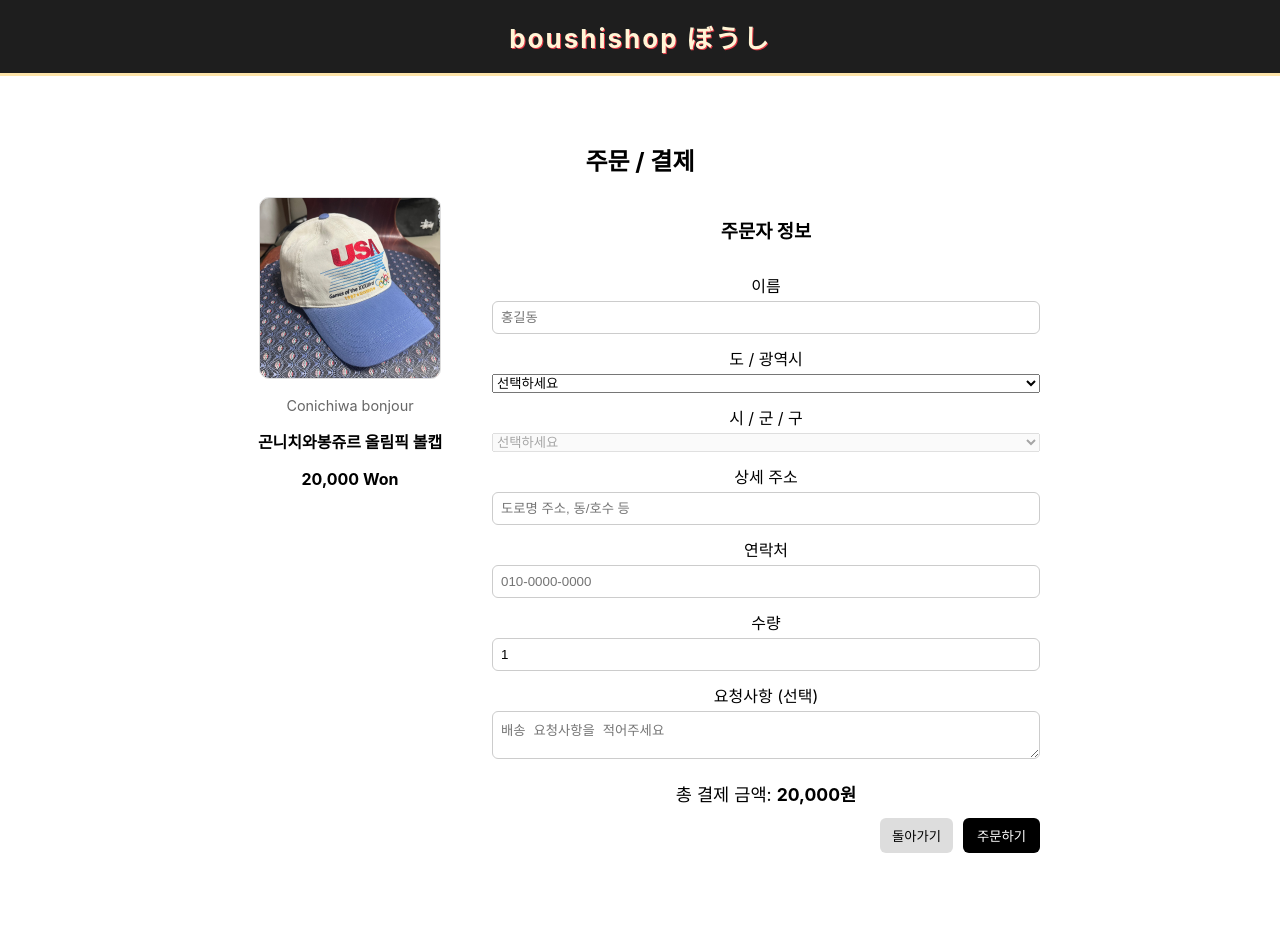
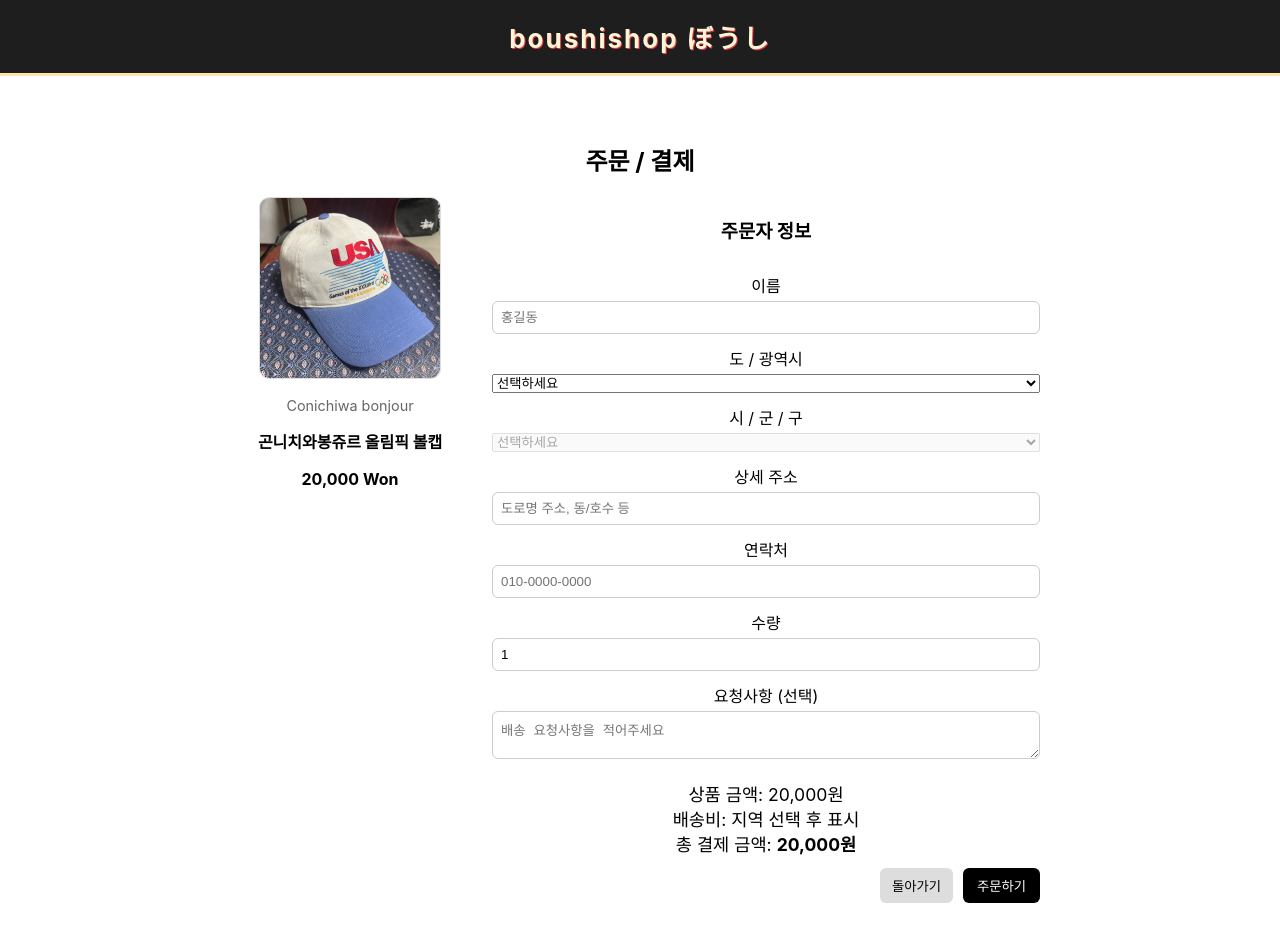
Before and after one commit to nibesmil/boushishop, a React (Create React App) app in the folder boushi/: page /checkout/1 in a window 1280 px wide. Shown: the top 944 px of the page. Built offline with nearby package versions, Linux system fonts and the light colour scheme.

Commit message:
결제창

```diff
--- a/boushi/src/components/Checkout.js
+++ b/boushi/src/components/Checkout.js
@@ -1,47 +1,135 @@
 // src/components/Checkout.js
-import { useParams, useNavigate } from "react-router-dom";
+import { useParams, useNavigate, useLocation } from "react-router-dom";
 import { useState } from "react";
 import products from "../data/products";
 
 const REGION_DATA = {
-  "": [],
-  "서울특별시": ["강남구", "강동구", "강북구", "강서구", "관악구", "광진구", "구로구", "금천구", "노원구", "동대문구",
+  "서울특별시": [
+    "강남구", "강동구", "강북구", "강서구", "관악구", "광진구", "구로구", "금천구", "노원구", "동대문구",
     "동작구", "도봉구", "마포구", "서대문구", "서초구", "성동구", "성북구", "송파구", "양천구", "영등포구", "용산구", "은평구",
     "종로구", "중구", "중랑구"
   ],
-  "인천광역시": [],
-  "부산광역시": ["해운대구", "수영구", "부산진구"],
-  "대구광역시": ["수성구", "달서구"],
-  "경기도": ["고양시", "과천시", "광명시", "광주시", "구리시", "군포시", "김포시", "남양주시", "동두천시", "부천시",
+  "인천광역시": ["중구", "동구", "미추홀구", "연수구", "남동구", "부평구", "계양구", "서구", "강화군", "옹진군"],
+  "경기도": [
+    "고양시", "과천시", "광명시", "광주시", "구리시", "군포시", "김포시", "남양주시", "동두천시", "부천시",
     "성남시", "수원시", "안산시", "안성시", "안양시", "양주시", "여주시", "오산시", "용인시", "의왕시", "의정부시", "이천시",
     "파주시", "평택시", "포천시", "하남시", "화성시", "가평군", "양평군", "연천군"
   ],
-  "충청남도": ["천안시", "공주시", "보령시", "아산시", "서산시", "논산시", "계룡시", "당진시", "금산군", "부여군", "서천군", "청양군", "홍성군", "예산군", "태안군"],
+  "강원특별자치도": [
+    "강릉시", "동해시", "삼척시", "속초시", "원주시", "춘천시", "태백시", "고성군", "양구군", "양양군",
+    "영월군", "인제군", "정선군", "철원군", "평창군", "홍천군", "화천군", "횡성군"
+  ],
+  "대전광역시": ["동구", "중구", "서구", "유성구", "대덕구"],
+  "세종특별자치시": ["조치원읍", "금남면", "부강면", "소정면", "연기면", "연동면", "연서면", "장군면", "전동면", "전의면"],
   "충청북도": ["청주시", "충주시", "제천시", "보은군", "옥천군", "영동군", "증평군", "진천군", "괴산군", "단양군", "음성군"],
-  "경상남도": ["창원시", "진주시", "김해시", "양산시", "거제시", "통영시", "사천시", "밀양시", "의령군", "함안군", "창녕군", "고성군", "남해군", "하동군", "산청군", "함양군",
+  "충청남도": [
+    "천안시", "공주시", "보령시", "아산시", "서산시", "논산시", "계룡시", "당진시", "금산군", "부여군", "서천군", "청양군", "홍성군", "예산군", "태안군"
+  ],
+  "광주광역시": ["동구", "서구", "남구", "북구", "광산구"],
+  "전라북도": [
+    "군산시", "김제시", "남원시", "익산시", "전주시", "정읍시", "고창군", "무주군", "부안군", "순창군", "완주군", "임실군", "장수군",
+    "진안군"
+  ],
+  "전라남도": [
+    "광양시", "나주시", "목포시", "순천시", "여수시", "강진군", "고흥군", "곡성군", "구례군", "담양군", "무안군", "보성군",
+    "신안군", "영광군", "영암군", "완도군", "장성군", "진도군", "함평군", "해남군", "화순군"
+  ],
+  "대구광역시": ["중구", "동구", "서구", "남구", "북구", "수성구", "달서구", "달성군", "군위군"],
+  "경상북도": [
+    "경산시", "경주시", "구미시", "김천시", "문경시", "상주시", "안동시", "영주시", "영천시", "포항시", "고령군",
+    "봉화군", "성주군", "영덕군", "영양군", "예천군", "울릉군", "울진군", "의성군", "청도군", "청송군", "칠곡군"
+  ],
+  "부산광역시": [
+    "중구", "서구", "동구", "영도구", "부산진구", "동래구", "남구", "북구", "해운대구", "사하구", "금정구", "강서구", "연제구",
+    "수영구", "사상구", "기장군"
+  ],
+  "울산광역시": ["중구", "남구", "동구", "북구", "울주군"],
+  "경상남도": [
+    "창원시", "진주시", "김해시", "양산시", "거제시", "통영시", "사천시", "밀양시", "의령군", "함안군", "창녕군", "고성군", "남해군", "하동군", "산청군", "함양군",
     "거창군", "합천군"
   ],
+  "제주특별자치도": ["서귀포시", "제주시"]
 };
+
+// 🔹 도서산간 지역 판별 함수
+function isRemoteArea(province, city) {
+  if (!province) return false;
+  if (province === "제주특별자치도") return true;
+
+  const remoteList = [
+    { province: "인천광역시", city: "강화군" },
+    { province: "인천광역시", city: "옹진군" },
+    { province: "전라남도", city: "신안군" },
+    { province: "전라남도", city: "완도군" },
+    { province: "전라남도", city: "진도군" },
+    { province: "전라남도", city: "고흥군" },
+    { province: "경상북도", city: "울릉군" },
+  ];
+
+  return remoteList.some(
+    (item) => item.province === province && item.city === city
+  );
+}
 
 function Checkout() {
   const { id } = useParams();
+  const location = useLocation();
   const navigate = useNavigate();
-  const product = products.find((p) => p.id === Number(id));
+
+  // 장바구니에서 온 경우: location.state.items 에 담겨 있음
+  const cartItems = location.state?.items || null;
+  const isCartMode = !!cartItems && !id; // /checkout/cart 일 때
+
+  const product = !isCartMode
+    ? products.find((p) => p.id === Number(id))
+    : null;
 
   const [name, setName] = useState("");
-  const [province, setProvince] = useState("");       // 도 / 광역시
-  const [city, setCity] = useState("");               // 시 / 군 / 구
+  const [province, setProvince] = useState(""); // 도 / 광역시
+  const [city, setCity] = useState(""); // 시 / 군 / 구
   const [detailAddress, setDetailAddress] = useState(""); // 상세주소
   const [phone, setPhone] = useState("");
-  const [quantity, setQuantity] = useState(1);
+  const [quantity, setQuantity] = useState(1); // 단일상품 모드에서만 사용
   const [memo, setMemo] = useState("");
 
-  if (!product) return <div>상품을 찾을 수 없습니다.</div>;
+  // 잘못된 접근 처리
+  if (!isCartMode && !product) {
+    return <div>상품을 찾을 수 없습니다.</div>;
+  }
 
-  const priceNum = parseInt(product.price.replace(/[^0-9]/g, ""), 10) || 0;
-  const totalPrice = priceNum * quantity;
+  if (isCartMode && (!cartItems || cartItems.length === 0)) {
+    return (
+      <div className="checkout">
+        <h2>주문 / 결제</h2>
+        <p>장바구니 정보가 없습니다.</p>
+        <button onClick={() => navigate("/")}>메인으로 가기</button>
+      </div>
+    );
+  }
 
   const cities = REGION_DATA[province] || [];
+
+  // 🔹 금액 계산
+  let totalPrice = 0;
+
+  if (isCartMode) {
+    // 장바구니 전체 금액
+    totalPrice = cartItems.reduce((sum, item) => {
+      const priceNum = parseInt(item.price.replace(/[^0-9]/g, ""), 10) || 0;
+      return sum + priceNum;
+    }, 0);
+  } else {
+    // 단일 상품 금액 (수량 반영)
+    const priceNum = parseInt(product.price.replace(/[^0-9]/g, ""), 10) || 0;
+    totalPrice = priceNum * quantity;
+  }
+
+  // 🔹 배송비 계산
+  const shippingCost =
+    province && city ? (isRemoteArea(province, city) ? 6000 : 4500) : 0;
+
+  // 🔹 총 결제 금액
+  const finalPrice = totalPrice + shippingCost;
 
   const handleSubmit = (e) => {
     e.preventDefault();
@@ -52,17 +140,55 @@
     }
 
     const fullAddress = `${province} ${city} ${detailAddress}`;
+    const orderNumber = `ORD-${Date.now()}`;
 
-    // 실제로는 여기서 서버에 주문 정보 전송
-    alert(
-      `주문 완료!\n\n` +
-        `상품: ${product.name}\n` +
-        `수량: ${quantity}개\n` +
-        `주소: ${fullAddress}\n` +
-        `총 금액: ${totalPrice.toLocaleString()}원`
-    );
+    let orderData;
 
-    navigate("/");
+    if (isCartMode) {
+      // ✅ 장바구니 일괄 구매
+      orderData = {
+        mode: "cart",
+        orderNumber,
+        name,
+        phone,
+        memo,
+        address: fullAddress,
+        province,
+        city,
+        detailAddress,
+        items: cartItems,
+        productPrice: totalPrice,
+        shippingCost,
+        finalPrice,
+      };
+    } else {
+      // ✅ 단일 상품 구매
+      const priceNum = parseInt(product.price.replace(/[^0-9]/g, ""), 10) || 0;
+
+      orderData = {
+        mode: "single",
+        orderNumber,
+        name,
+        phone,
+        memo,
+        address: fullAddress,
+        province,
+        city,
+        detailAddress,
+        quantity,
+        productName: product.name,
+        productBrand: product.brand,
+        productImg: product.img,
+        unitPrice: priceNum,
+        productPrice: totalPrice, // 수량 반영된 상품 금액
+        shippingCost,
+        finalPrice,
+      };
+    }
+
+    navigate("/order-complete", {
+      state: { order: orderData },
+    });
   };
 
   return (
@@ -72,13 +198,39 @@
       <div className="checkout-box">
         {/* 🔹 좌측: 상품 요약 */}
         <div className="checkout-summary">
-          <img src={product.img} alt={product.name} className="checkout-image" />
+          {isCartMode ? (
+            <>
+              <h3>장바구니 상품 ({cartItems.length}개)</h3>
+              {cartItems.map((item) => (
+                <div className="checkout-cart-item" key={item.id}>
+                  <img
+                    src={item.img}
+                    alt={item.name}
+                    className="checkout-image"
+                  />
+                  <div className="checkout-info">
+                    <p className="checkout-brand">{item.brand}</p>
+                    <p className="checkout-name">{item.name}</p>
+                    <p className="checkout-price">{item.price}</p>
+                  </div>
+                </div>
+              ))}
+            </>
+          ) : (
+            <>
+              <img
+                src={product.img}
+                alt={product.name}
+                className="checkout-image"
+              />
 
               <div className="checkout-info">
                 <p className="checkout-brand">{product.brand}</p>
                 <p className="checkout-name">{product.name}</p>
                 <p className="checkout-price">{product.price}</p>
               </div>
+            </>
+          )}
         </div>
 
         {/* 🔹 우측: 주문자 정보 */}
@@ -154,6 +306,8 @@
             />
           </label>
 
+          {/* 단일 상품 모드에서만 수량 입력 */}
+          {!isCartMode && (
             <label>
               수량
               <input
@@ -165,6 +319,7 @@
                 }
               />
             </label>
+          )}
 
           <label>
             요청사항 (선택)
@@ -175,8 +330,20 @@
             />
           </label>
 
+          {/* 🔹 금액 요약 */}
           <div className="checkout-total">
-            총 결제 금액: <strong>{totalPrice.toLocaleString()}원</strong>
+            <div>상품 금액: {totalPrice.toLocaleString()}원</div>
+            <div>
+              배송비:{" "}
+              {province && city
+                ? `${shippingCost.toLocaleString()}원${
+                    isRemoteArea(province, city) ? " (도서산간지역)" : ""
+                  }`
+                : "지역 선택 후 표시"}
+            </div>
+            <div>
+              총 결제 금액: <strong>{finalPrice.toLocaleString()}원</strong>
+            </div>
           </div>
 
           <div className="checkout-buttons">
```
Lines whose indentation alone changed are shown as unchanged.
